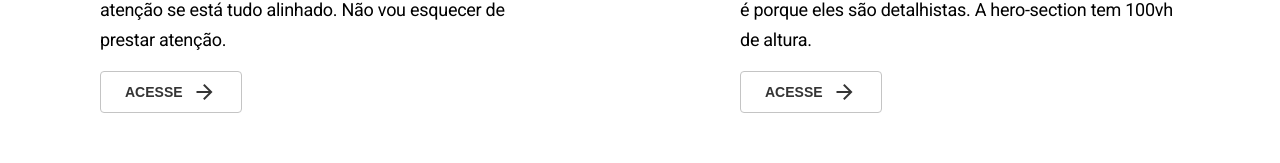
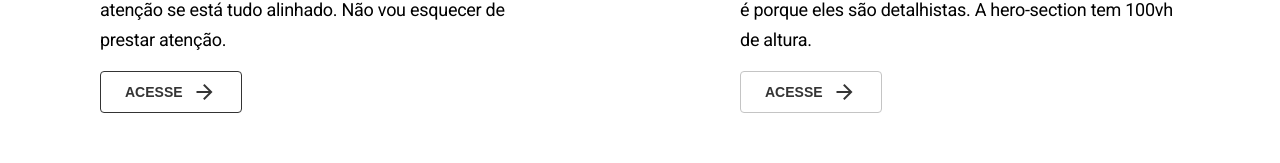
Before and after one commit to carolinanonato/splabs, a React (Create React App) app: page / in a window 1280 px wide. In both pictures the pointer is over the button 170 px from the left and 1347 px from the top of the page. Shown: the part 1255-1418 px from the top of the page. Built offline with nearby package versions, Linux system fonts and the light colour scheme.

Commit message:
2nd button transform properties

```diff
--- a/src/Styles/Cases.scss
+++ b/src/Styles/Cases.scss
@@ -81,8 +81,27 @@
         align-items: center;
         gap: 10px;
         margin-bottom: 80px;
+        transition: all 0.9s ease;
+        cursor: pointer;
 
     }
+
+    button:hover {
+        border: 1px solid $darkGray;
+
+
+        span {
+            transition: all 0.9s ease;
+        }
+
+        span:hover {
+            transform: translateX(4px)
+        }
+
+
+    }
+
+
 
 }
 
```
